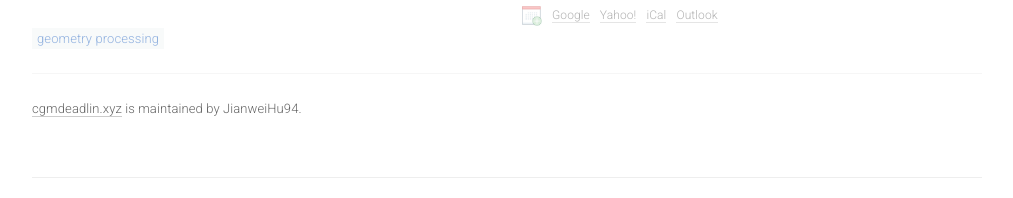
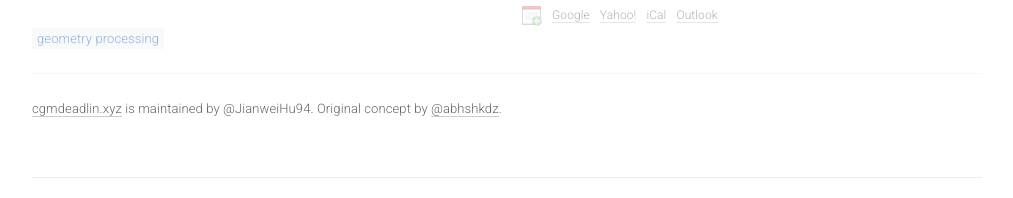
Before and after one commit to JianweiHu94/cgm-deadlines, a Jekyll site: the page built from index.html, in a window 1280 px wide and 900 px high, scrolled down 1602 px. Shown: the part 699-897 px from the top of the window, without its empty margins (133-1146 px from the left). Built offline with Jekyll 4.4.1, drawn with Linux system fonts in a browser that asks for light colours; nearby versions of some CDN libraries.

Commit message:
Update home.html

```diff
--- a/_layouts/home.html
+++ b/_layouts/home.html
@@ -102,7 +102,7 @@
         </div>
         {% endfor %}
         <footer>
-          <a href="/">{{ site.domain }}</a> is maintained by JianweiHu94.<br>
+          <a href="/">{{ site.domain }}</a> is maintained by @JianweiHu94. Original concept by <a href="https://github.com/abhshkdz/ai-deadlines">@abhshkdz</a>.
         </footer>
         <br><br>
     </div>
```
